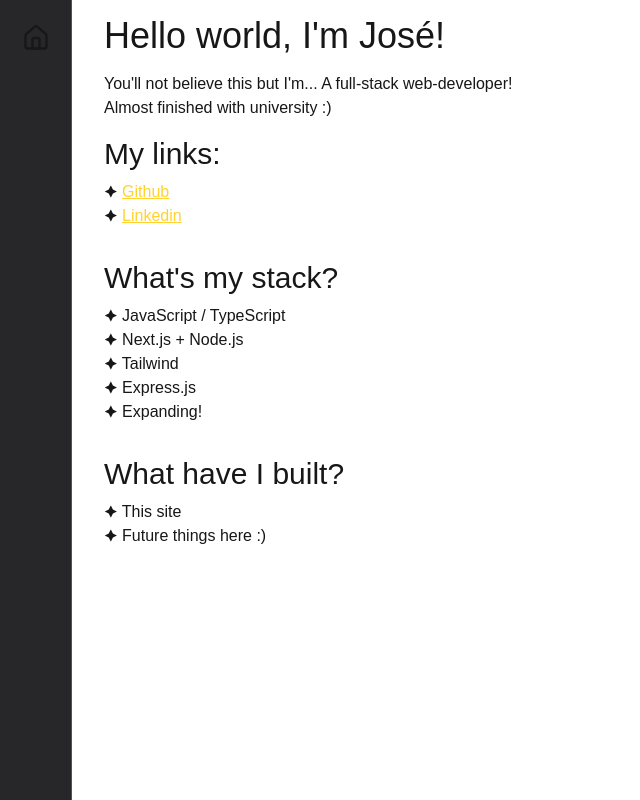
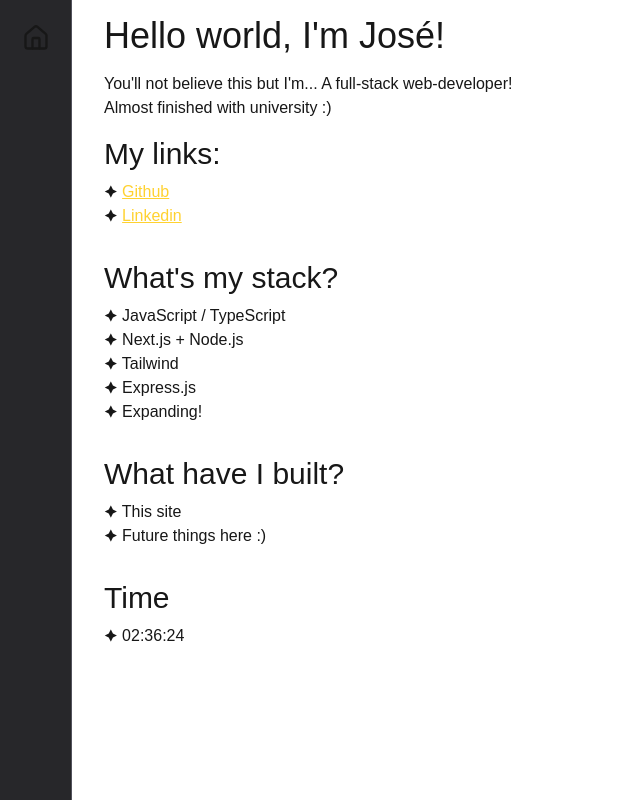
Before and after one commit to Zoldyako/zoldyako_site, a Next.js app: page / in a window 1280 px wide. Shown: the whole page, without its empty margins (0-640 px from the left). Built offline with nearby package versions, Linux system fonts and the light colour scheme.

Commit message:
add: time to homepage

```diff
--- a/next.config.ts
+++ b/next.config.ts
@@ -1,7 +1,7 @@
 import type { NextConfig } from "next";
 
 const nextConfig: NextConfig = {
-    output: 'export',
+    output: "export",
     images: {
         remotePatterns: [new URL("https://placehold.co/**")],
     },
--- a/src/app/page.tsx
+++ b/src/app/page.tsx
@@ -1,4 +1,31 @@
+"use client";
+
+import { useEffect, useState } from "react";
+
 export default function Home() {
+    const date = new Date();
+    const [time, set_time] = useState({
+        hours: date.getHours(),
+        minutes: date.getMinutes(),
+        seconds: date.getSeconds(),
+    });
+
+    useEffect(() => {
+        const interval = setInterval(() => {
+            const now = new Date();
+            set_time((prevTime) => ({
+                ...prevTime,
+                hours: now.getHours(),
+                minutes: now.getMinutes(),
+                seconds: now.getSeconds(),
+            }));
+        }, 1000);
+
+        return () => clearInterval(interval);
+    }, []);
+
+    const { hours, minutes, seconds } = time;
+
     return (
         <div className="py-4 px-8 flex flex-col gap-8">
             <div className="flex flex-col gap-4">
@@ -44,13 +71,21 @@ export default function Home() {
                     <li>🟆 Expanding!</li>
                 </ul>
             </div>
-            <div className="">
+            <div>
                 <h2 className="text-3xl pb-2">What have I built?</h2>
                 <ul>
                     <li>🟆 This site</li>
                     <li>🟆 Future things here :)</li>
                 </ul>
             </div>
+            <div>
+                <h2 className="text-3xl pb-2">Time</h2>
+                <p>
+                    🟆 {hours < 10 ? "0" + hours : hours}:
+                    {minutes < 10 ? "0" + minutes : minutes}:
+                    {seconds < 10 ? "0" + seconds : seconds}
+                </p>
+            </div>
         </div>
     );
 }
--- a/tsconfig.json
+++ b/tsconfig.json
@@ -19,7 +19,7 @@
             }
         ],
         "paths": {
-            "@/*": ["./src/*"],
+            "@*": ["./src/*"],
             "@assets/*": ["./src/assets/*"],
             "@components/*": ["./src/components/*"]
         }
```
